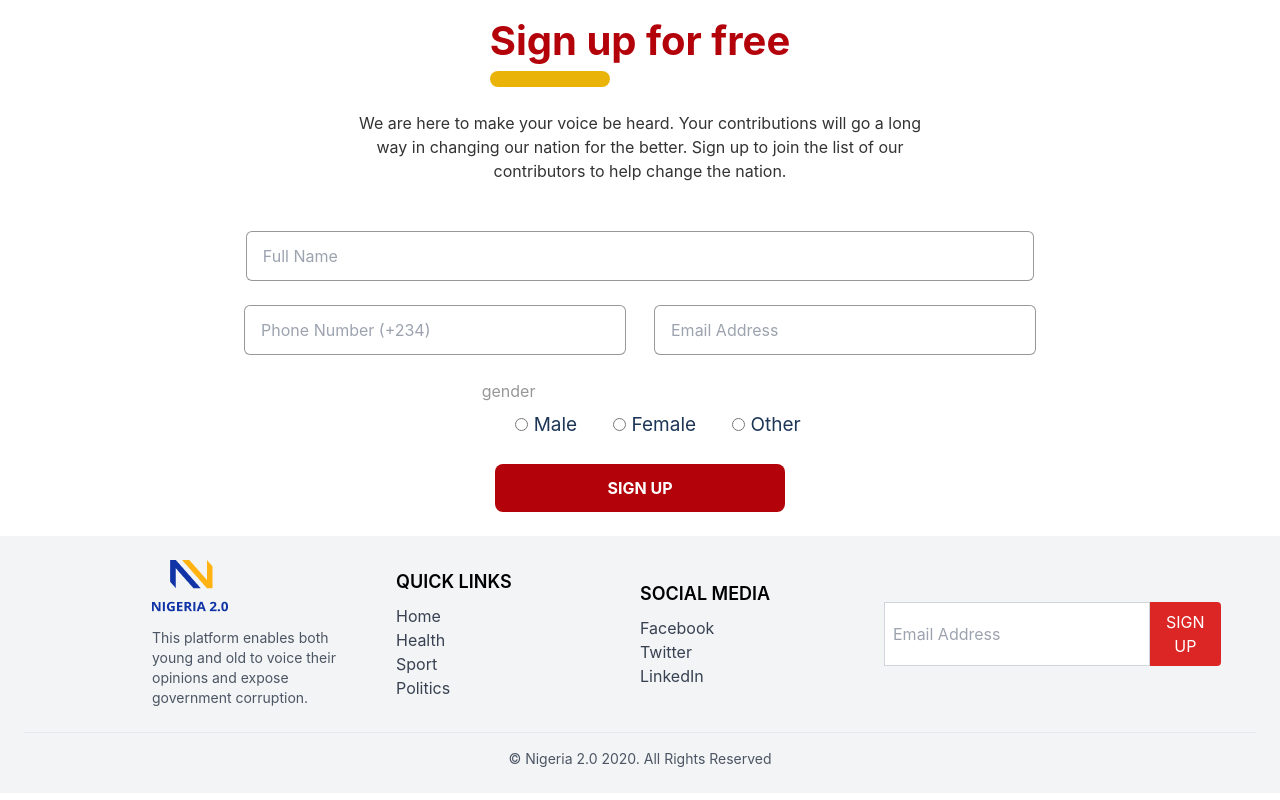
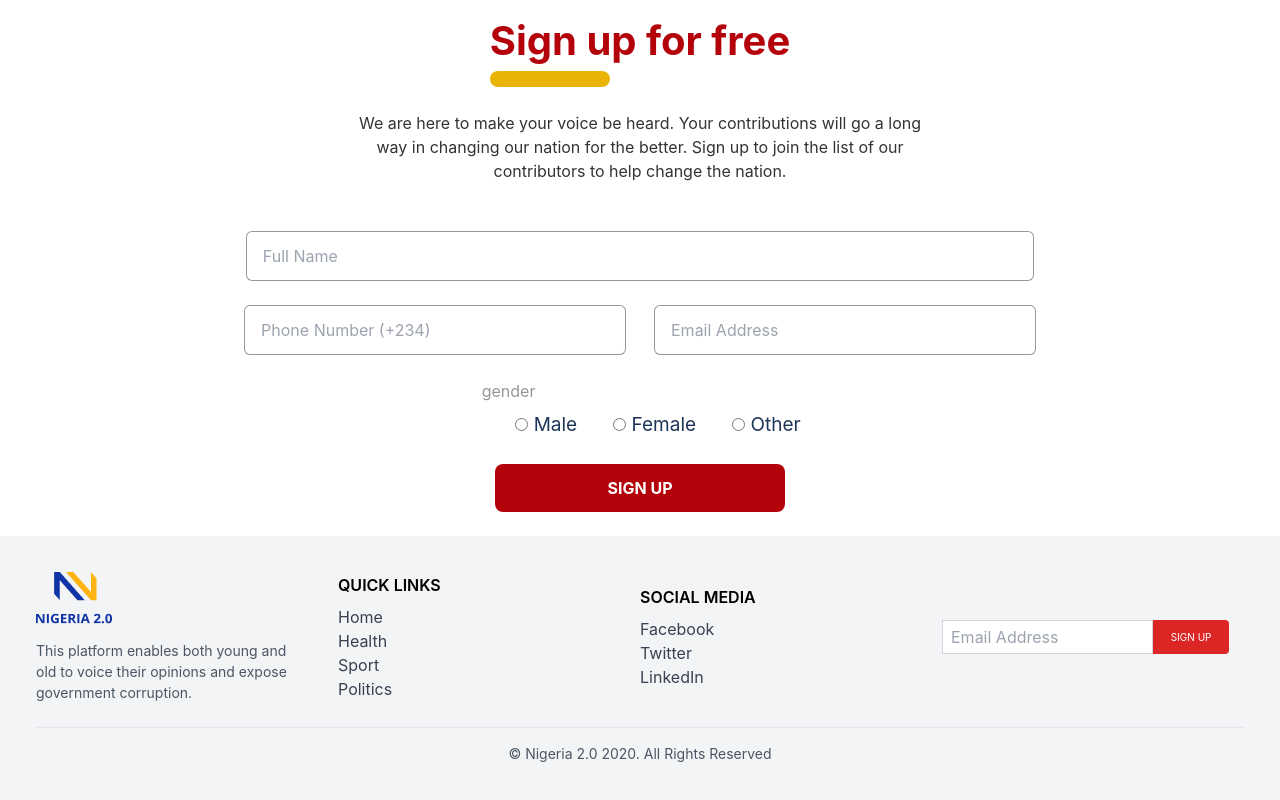
Before and after one commit to Torettosaviour17/Nigeria-page, a React (Create React App) app: page / in a window 1280 px wide. Shown: the part 1989-2789 px from the top of the page. Built offline with nearby package versions, Linux system fonts and the light colour scheme.

Commit message:
just working on the footer

```diff
--- a/src/components/layout/footer.jsx
+++ b/src/components/layout/footer.jsx
@@ -3,24 +3,24 @@ import { logo } from '../../images/index';
 
 const Footer = () => {
   return (
-    <footer className="bg-gray-100 p-6">
-      <div className="container md:items-center mx-auto flex flex-col md:flex-row justify-between items-start">
+    <footer className="bg-gray-100 p-9">
+      <div className="w-full md:items-center mx-auto flex flex-col md:flex-row justify-between items-start">
         <div className="w-full md:w-1/4 mb-4 md:mb-0">
           <img
             src={logo}
             alt="Nigeria 2.0 Logo"
             className="mb-4"
           />
-          <p className="text-sm text-gray-600 pr-12">
+          <p className="text-[14px] text-gray-600 pr-12">
             This platform enables both young and old to voice their opinions and expose government corruption.
           </p>
         </div>
 
         {/* Middle Left section with Quick Links */}
         <div className="w-full md:w-1/4 mb-4 md:mb-0">
-          <h3 className="text-lg font-semibold mb-2">QUICK LINKS</h3>
+          <h3 className="text-[16px] font-semibold mb-2">QUICK LINKS</h3>
           <ul>
-            <li><a href="#home" className="text-gray-700 hover:underline">Home</a></li>
+            <li><a href="#home" className=" text-gray-700 hover:underline">Home</a></li>
             <li><a href="#health" className="text-gray-700 hover:underline">Health</a></li>
             <li><a href="#sport" className="text-gray-700 hover:underline">Sport</a></li>
             <li><a href="#politics" className="text-gray-700 hover:underline">Politics</a></li>
@@ -28,8 +28,8 @@ const Footer = () => {
         </div>
 
         {/* Middle Right section with Social Media */}
-        <div className="w-full md:w-1/4 mb-4 md:mb-0">
-          <h3 className="text-lg font-semibold mb-2">SOCIAL MEDIA</h3>
+        <div className="w-full md:w-1/4 mb-4 md:mb-0 ">
+          <h3 className="text-[16px] font-semibold mb-2">SOCIAL MEDIA</h3>
           <ul>
             <li><a href="https://facebook.com" className="text-gray-700 hover:underline">Facebook</a></li>
             <li><a href="https://twitter.com" className="text-gray-700 hover:underline">Twitter</a></li>
@@ -43,9 +43,9 @@ const Footer = () => {
             <input
               type="email"
               placeholder="Email Address"
-              className="p-2 border border-gray-300 rounded-l mb-2 md:mb-0 md:rounded-l-none md:rounded-l"
+              className="px-2 py-1 border md:w-[70%] border-gray-300 rounded-l mb-2 md:mb-0 md:rounded-l-none "
             />
-            <button className="bg-red-600 text-white px-4 py-2 rounded md:rounded-l-none">
+            <button className="bg-red-600 text-[10px] md:w-[25%] text-white px-4 py-1 rounded md:rounded-l-none">
               SIGN UP
             </button>
           </div>
```
